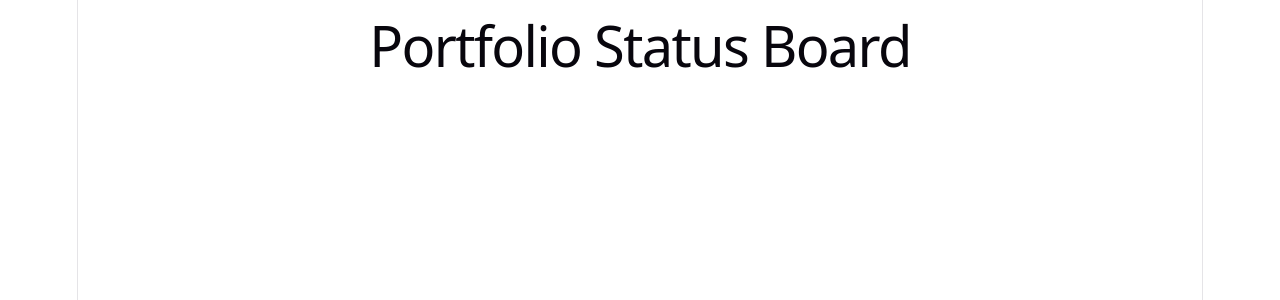
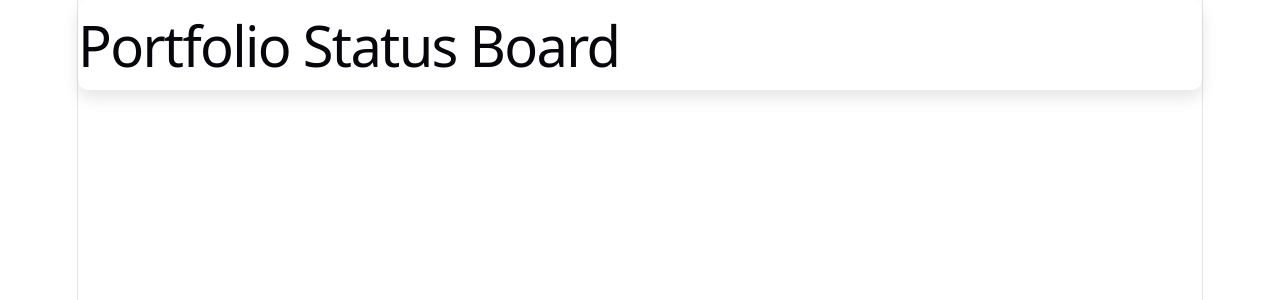
Before and after one commit to llefranc01/portfolio-pipeline, a React (Vite) app: page / in a window 1280 px wide. Shown: the top 300 px of the page. Built offline with nearby package versions, Linux system fonts and the light colour scheme.

Commit message:
red added App.css

```diff
--- a/src/App.jsx
+++ b/src/App.jsx
@@ -1,7 +1,9 @@
+import './assets/App.css'
+
 function App() {
   return (
     <>
-      <div>
+      <div className="module">
 
         <h1>Portfolio Status Board</h1>
 
--- /dev/null
+++ b/src/assets/App.css
@@ -0,0 +1,7 @@
+
+.module {
+    border-radius: 10px;
+    display: flex;
+    box-shadow: 0px 8px 16px rgba(0, 0, 0, 0.1);
+
+}
```
